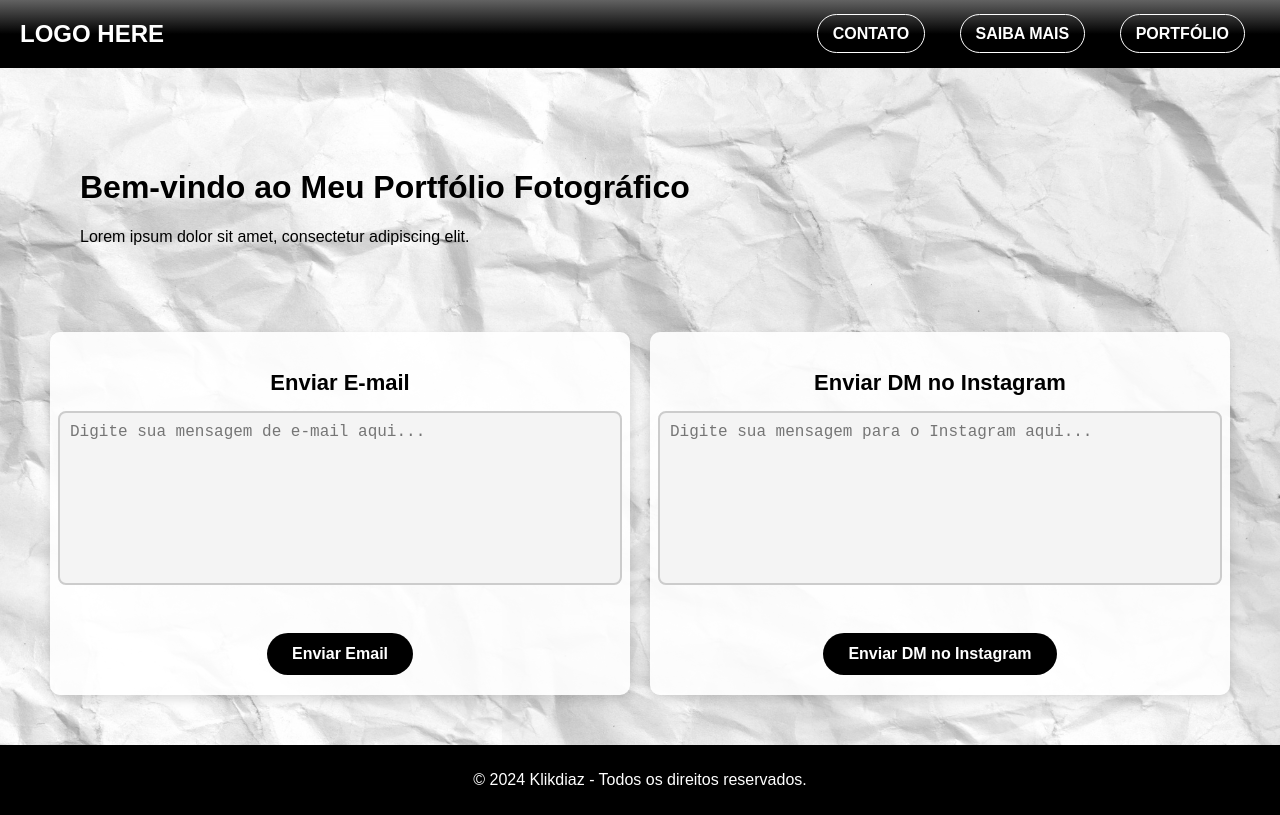
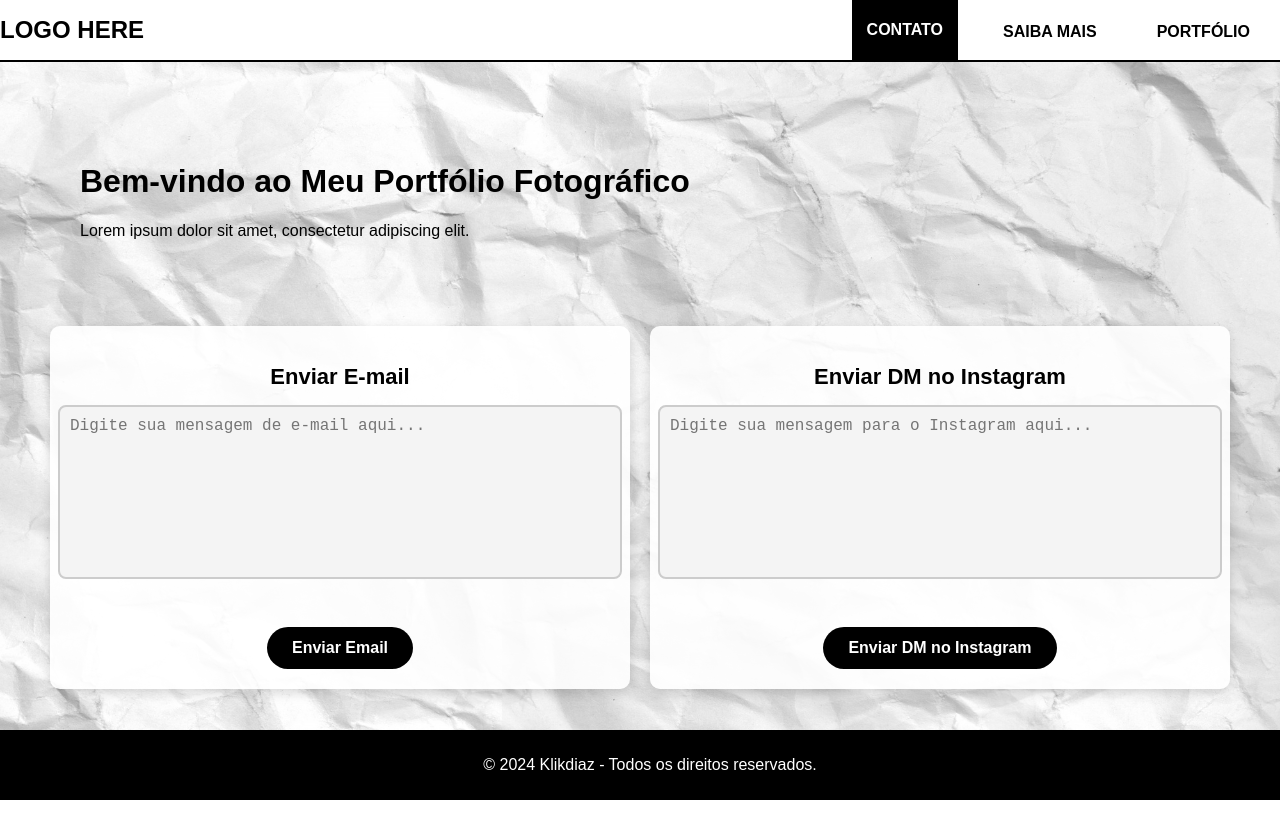
Before and after one commit to RizerioLucas/klikdiaz, a plain HTML site: page index/templates/contato.html in a window 1280 px wide. Drawn offline with Linux system fonts and the light colour scheme; a script that the page names is missing.

Commit message:
feat: mudando a navbar e deixando o footer no final

```diff
--- a/index/css/style.css
+++ b/index/css/style.css
@@ -1,4 +1,8 @@
+html{
+    height:100%;
+}
 body {
+    height:100%;
     margin: 0;
     font-family: Arial, sans-serif;
     background-image: url('../assets/img/fundo.jpg'); /* Caminho da sua imagem de fundo */
@@ -10,12 +14,13 @@ body {
 }
 
 header {
-    background: linear-gradient(0deg, rgba(0,0,0,1) 50%, rgb(98, 98, 98) 100%); /* Fundo preto sólido */
-    color: white; /* Cor branca no titulo */
-    padding: 20px;
+    background: white; /* Fundo preto sólido */
+    color: black; /* Cor branca no titulo */
+    height: 60px;
     display: flex;
     justify-content: space-between;
     align-items: center;
+    border-bottom: solid 2px black;
 }
 
 header .logo {
@@ -23,21 +28,58 @@ header .logo {
     font-weight: bold;
 }
 
-header nav a {
+header nav {
+  display: flex;
+  align-items: stretch;
+  height: 100%;
+  justify-content: center;
+}
+
+.nav-item{
+    user-select: none;
+    display:flex;
+    padding: 10px 15px;
     margin: 0 15px;
-    color: white;
+    color: black;
     text-decoration: none;
     font-size: 16px;
-    padding: 10px 15px;
-    border: 1px solid transparent;
-    border-radius: 20px;
-    border-color: white;
+    font-weight: bold;
+    height:25%;
+    align-self:center;
+}
+
+.nav-item:hover{
+    transition:200ms;
+    background-color: black;
+    cursor: pointer;
+    color: white;
+}
+
+@keyframes activating-nav-item{
+    from{height:0%;}
+    to{height:100%;}
+}
+
+.nav-item-active{
+    user-select: none;
+    padding: 0px 15px;
+    margin: 0 15px;
+    background-color: black;
+    text-decoration: none;
+    animation-name: activating-nav-item;
+    animation-duration: 500ms;
+    animation-fill-mode: forwards;
+    cursor: pointer;
+    align-content:center;
+    align-self:center;
+    color: white;
     font-weight: bold;
 }
 
-header nav a:hover {
-    color: black;
-    background-color: white
+.nav-item-active:hover{
+    background-color: black;
+    cursor: default;
+    font-weight: bold;
 }
 
 .container {
@@ -171,3 +213,8 @@ footer {
     height: auto; /* Mantém a proporção da imagem */
     border-radius: 8px; /* Opcional, arredonda as bordas das imagens */
 }
+footer{
+    bottom: 0px;
+    position: absolute;
+    width: 100%;
+}
--- a/index/templates/contato.html
+++ b/index/templates/contato.html
@@ -12,9 +12,9 @@
     <header>
         <div class="logo">LOGO HERE</div>
         <nav>
-            <a href="./contato.html">CONTATO</a>
-            <a href="./saibaMais.html">SAIBA MAIS</a>
-            <a href="./portifolio.html">PORTFÓLIO</a>
+            <a class="nav-item-active">CONTATO</a>
+            <a class="nav-item" href="./saibaMais.html">SAIBA MAIS</a>
+            <a class="nav-item" href="./portifolio.html">PORTFÓLIO</a>
         </nav>
     </header>
 
```
Also changed, not shown: index/templates/portifolio.html (+3 -3 lines), index/templates/saibaMais.html (+8 -3 lines).
